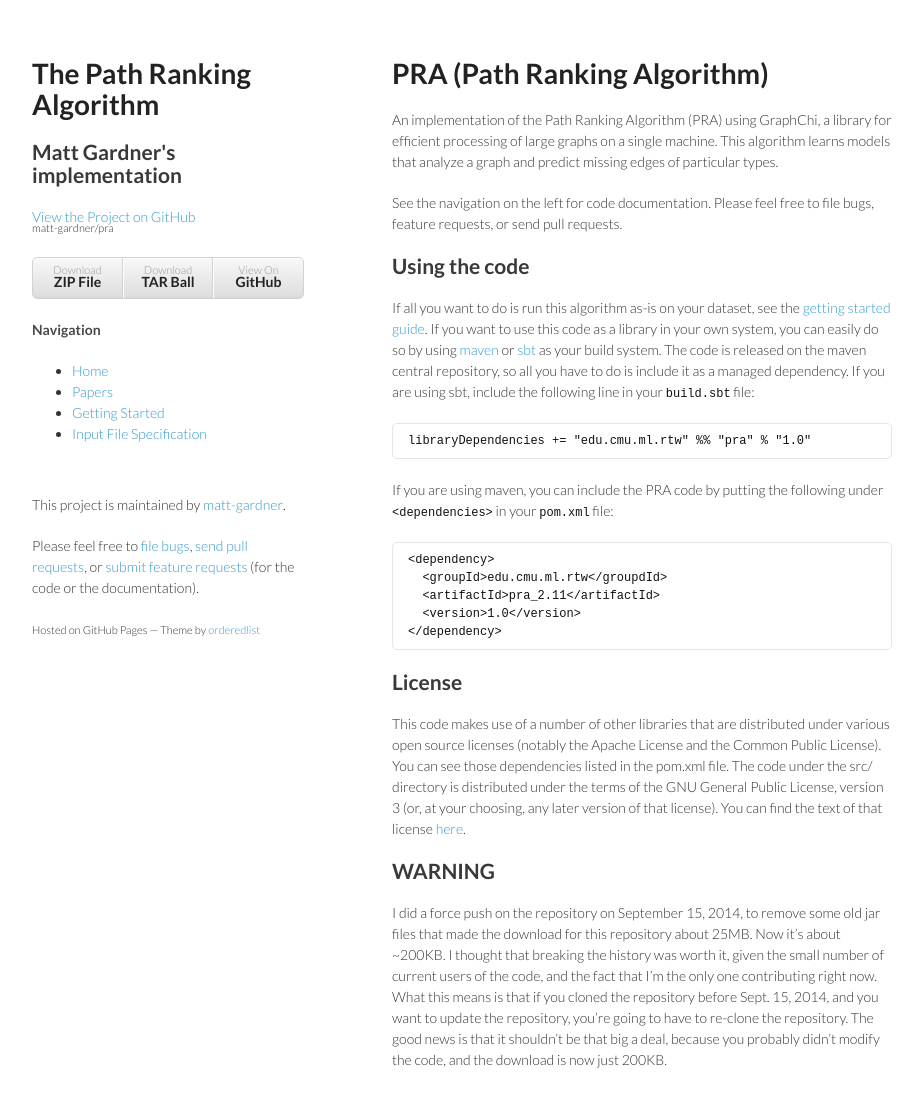
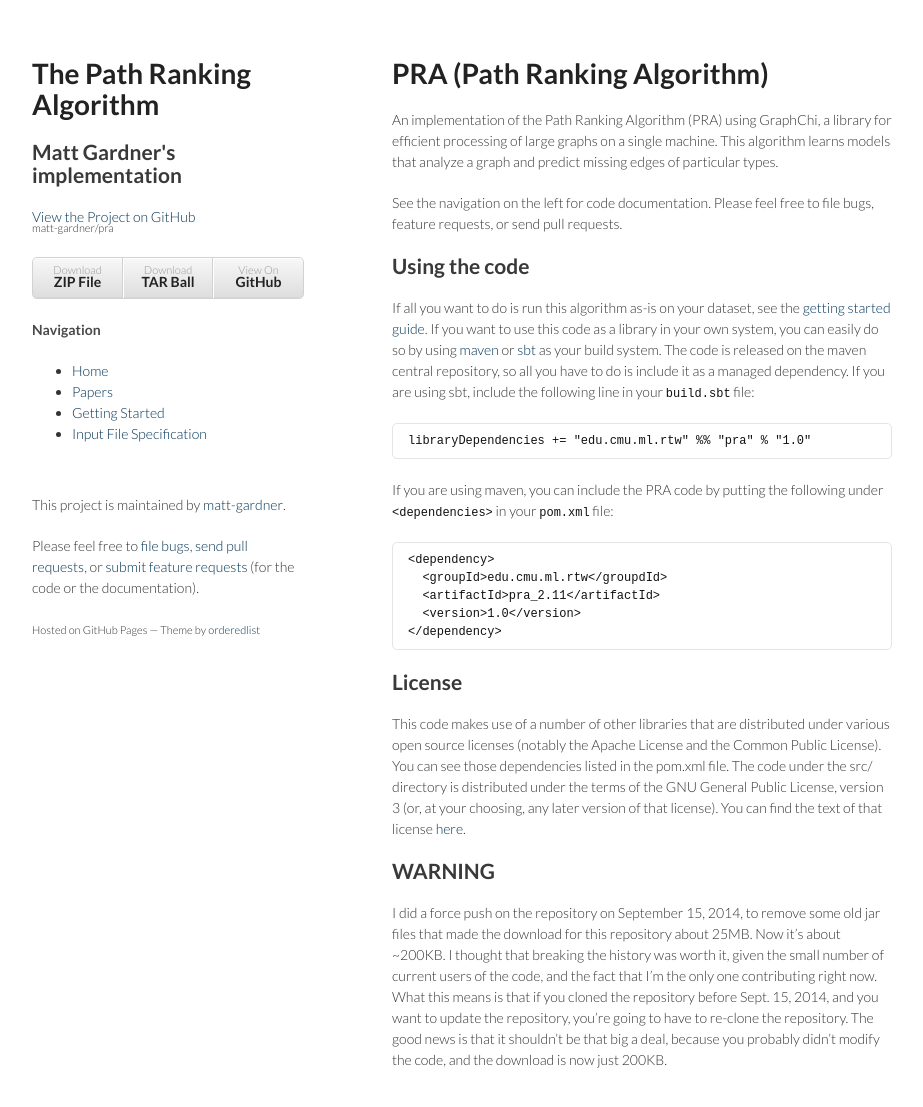
Before and after one commit to matt-gardner/pra, a Jekyll site: the page built from index.md, in a window 1280 px wide and 1140 px high. Shown: the top 1107 px of the window, without its empty margins (178-1101 px from the left). Built offline with Jekyll 4.4.1, drawn with Linux system fonts in a browser that asks for light colours; Markdown is read by kramdown in place of the engine named in the settings.

Commit message:
Trying to make the CSS easier to read (again)

```diff
--- a/stylesheets/styles.css
+++ b/stylesheets/styles.css
@@ -33,7 +33,7 @@
 }
 
 a {
-  color:#39c;
+  color:#035;
   font-weight:400;
   text-decoration:none;
 }
```
